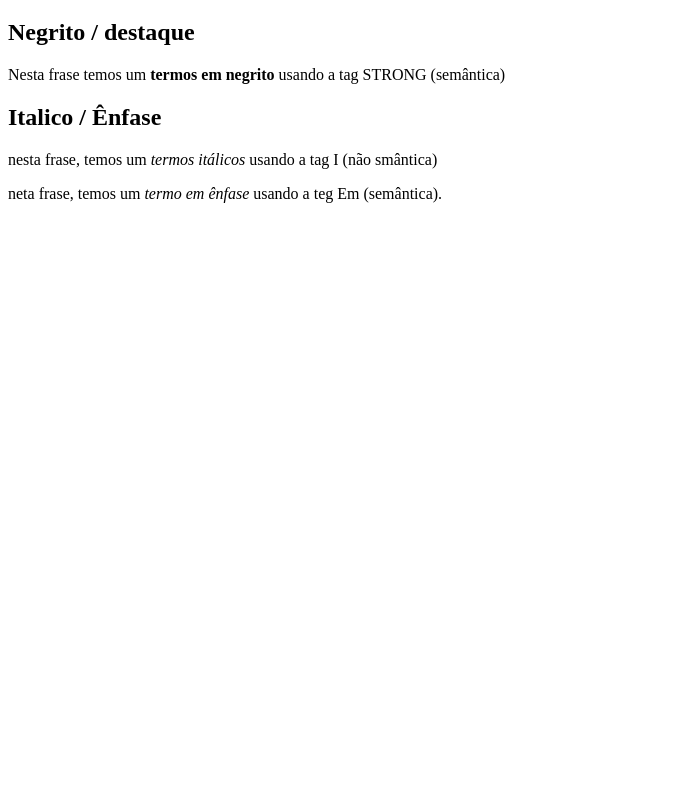
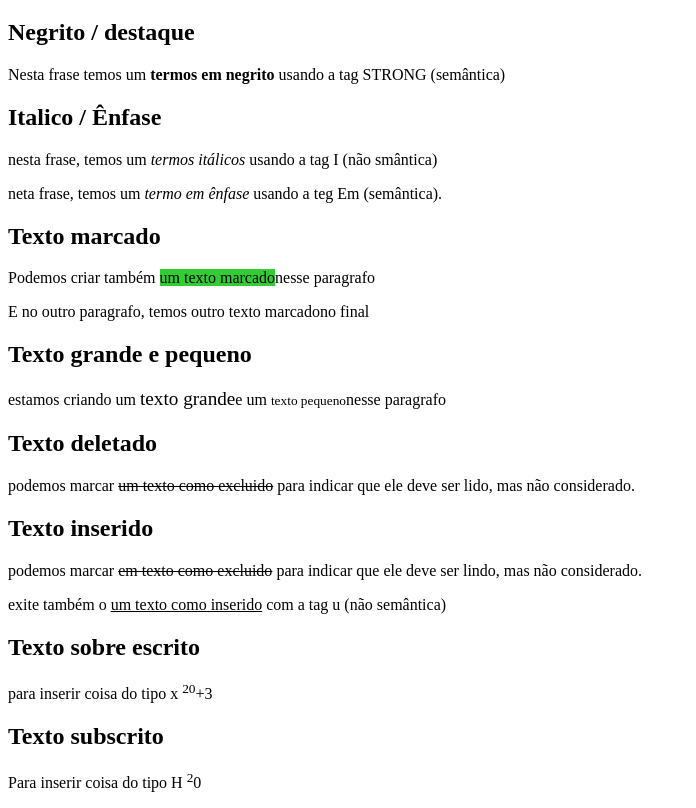
Before and after one commit to NortonBlima/html-atividade-006, a plain HTML site: page index.html in a window 1280 px wide. Shown: the part 61-869 px from the top of the page, without its empty margins (0-696 px from the left). Before the commit the page ends 800 px from the top, so only its background shows below. Drawn offline with Linux system fonts and the light colour scheme.

Commit message:
exercício concluído 6

```diff
--- a/index.html
+++ b/index.html
@@ -17,7 +17,20 @@
     <h2>Italico / Ênfase </h2>
     <p>nesta frase, temos um <i>termos itálicos</i> usando a tag I (não smântica)</p>
     <p>neta frase, temos um <em>termo em ênfase</em> usando a teg Em (semântica).</p>
-    <h2></h2>
+    <h2>Texto marcado</h2>
+    <p>Podemos criar também <mark>um texto marcado</mark>nesse paragrafo</p>
+    <p>E no outro paragrafo, temos <merk>outro texto marcado</merk>no final</p>
+    <h2>Texto grande e pequeno</h2>
+    <p>estamos criando um <big>texto grande</big>e um <small>texto pequeno</small>nesse paragrafo</p>
+    <h2>Texto deletado</h2>
+    <p>podemos marcar <del>um texto como excluido</del> para indicar que ele deve ser lido, mas não considerado.</p>
+    <h2>Texto inserido</h2>
+    <p>podemos marcar <del>em texto como excluido</del> para indicar que ele deve ser lindo, mas não considerado.</p>
+    <p>exite também o <u>um texto como inserido</u> com a tag u (não semântica)</p>
+    <h2>Texto sobre escrito</h2>
+    <p>para inserir coisa do tipo x <sup>20</sup>+3</p>
+    <h2>Texto subscrito</h2>
+    <P>Para inserir coisa do tipo H <sup>2</sup>0</P>
 
 </body>
 </html>
```
